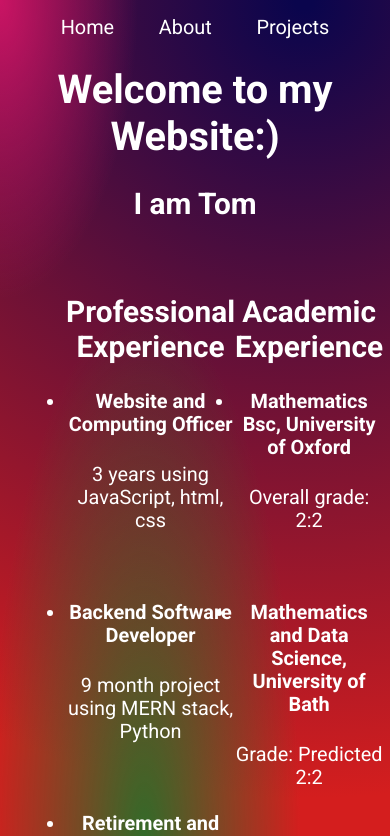
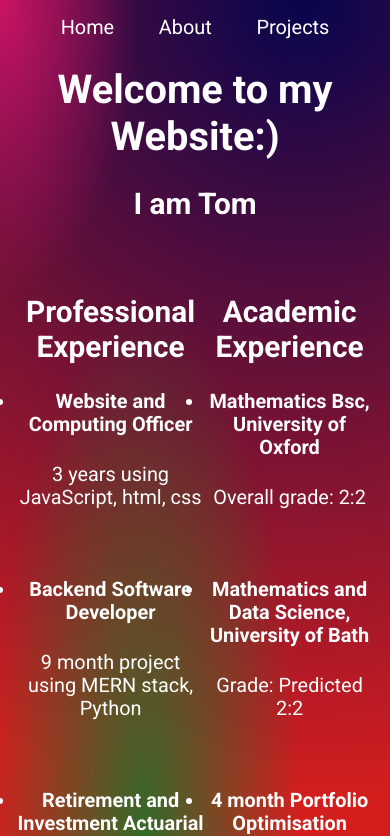
Before and after one commit to not-just-tom/linkedin_webapp, a React (Vite) app in the folder frontend/: page /About in a window 390 px wide. Shown: the top 836 px of the page. Built offline with nearby package versions, Linux system fonts and the light colour scheme.

Commit message:
even-mobile-friendlier

```diff
--- a/frontend/src/Pages/About.css
+++ b/frontend/src/Pages/About.css
@@ -6,13 +6,14 @@
 header {
     font-family: 'Roboto';
     font-weight: bold;
-    font-size: 48px;
+    font-size: calc();
 }
 
 content {
     display: flex;
     justify-content: space-between;
-    margin-inline: 14%;
+    margin-right: auto;
+    margin-left:auto;
 }
 
 job {
```
